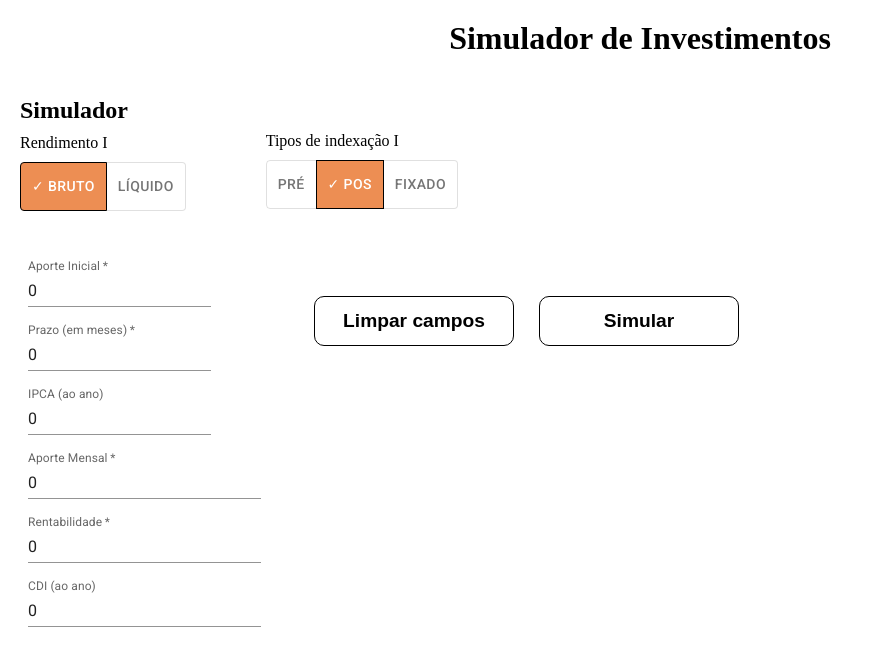
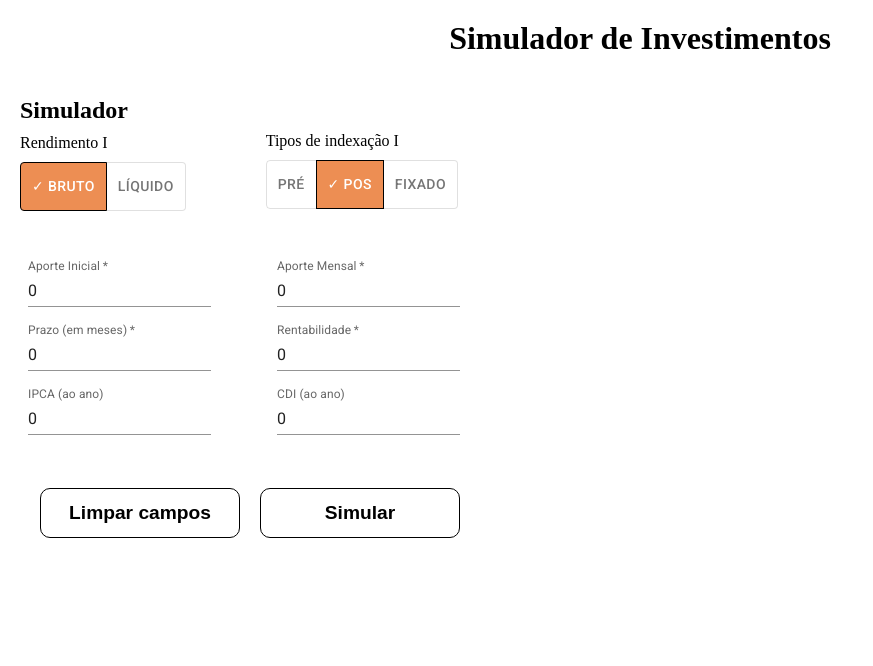
Before and after one commit to domynikmv057/Simulador-de-investimentos, a React (Create React App) app: page / in a window 1280 px wide. Shown: the top 666 px of the page, without its empty margins (0-873 px from the left). Built offline with nearby package versions, Linux system fonts and the light colour scheme; no server answers.

Commit message:
feat: save css

```diff
--- a/src/shared/component/Form.css
+++ b/src/shared/component/Form.css
@@ -16,14 +16,11 @@
   flex-direction: column;
 }
 
-.operation-left-button {
-  align-self: center;
-}
-
 .right-form-container span h1,
 p {
   padding: 10px 0;
 }
+
 .space-element {
   margin-right: 50px;
 }
@@ -39,7 +36,7 @@ p {
 .botton-buttons button {
   width: 200px;
   height: 50px;
-  margin: 25px 0px 25px 25px;
+  margin: 25px 20px 0px 0px;
   border-radius: 10px;
   border: 1px solid black;
   color: black;
@@ -55,5 +52,10 @@ p {
 
 .form-group {
   display: flex;
+  flex-direction: column;
+}
+
+.input-camp {
+  display: flex;
   flex-direction: row;
 }
```
